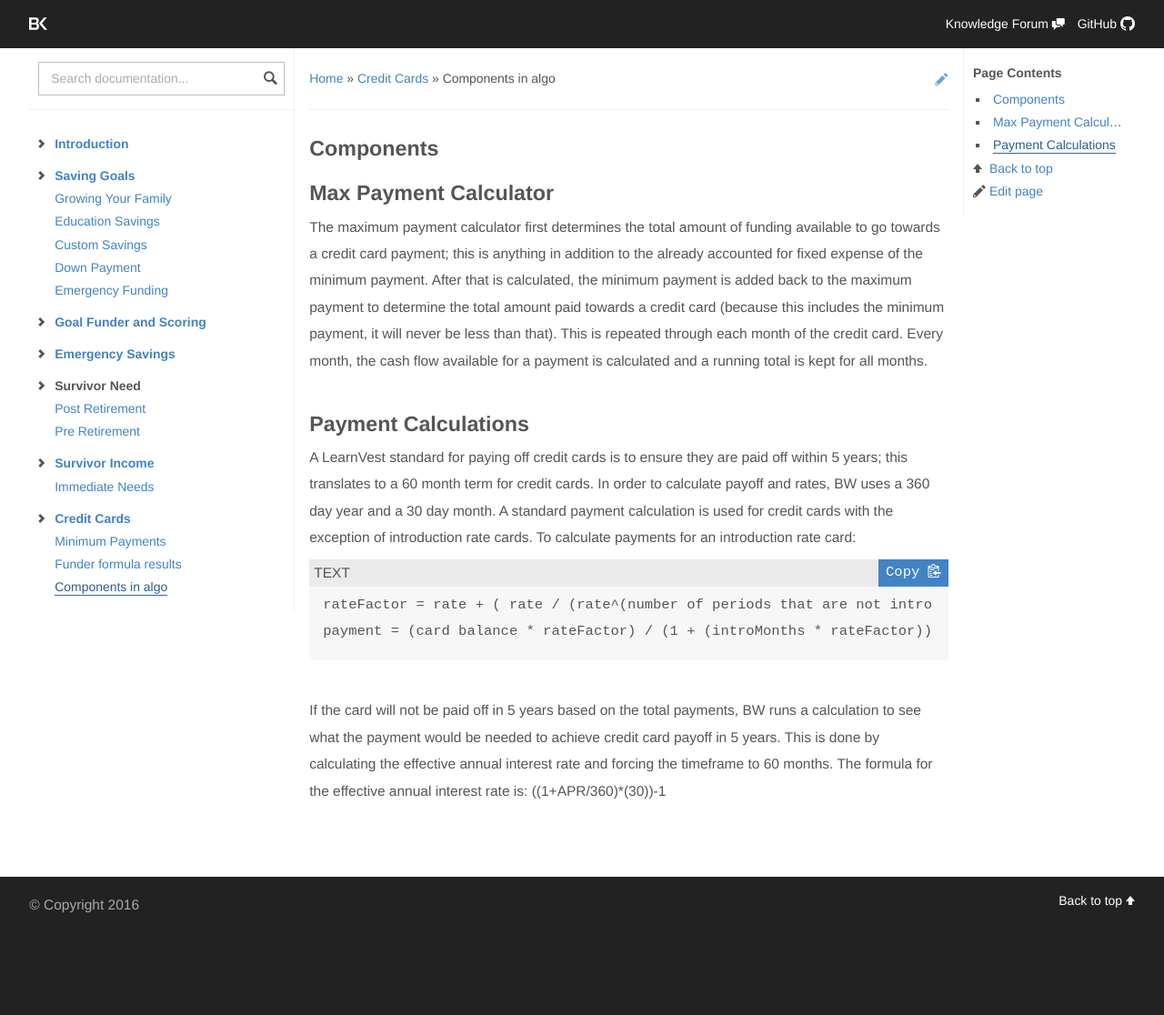
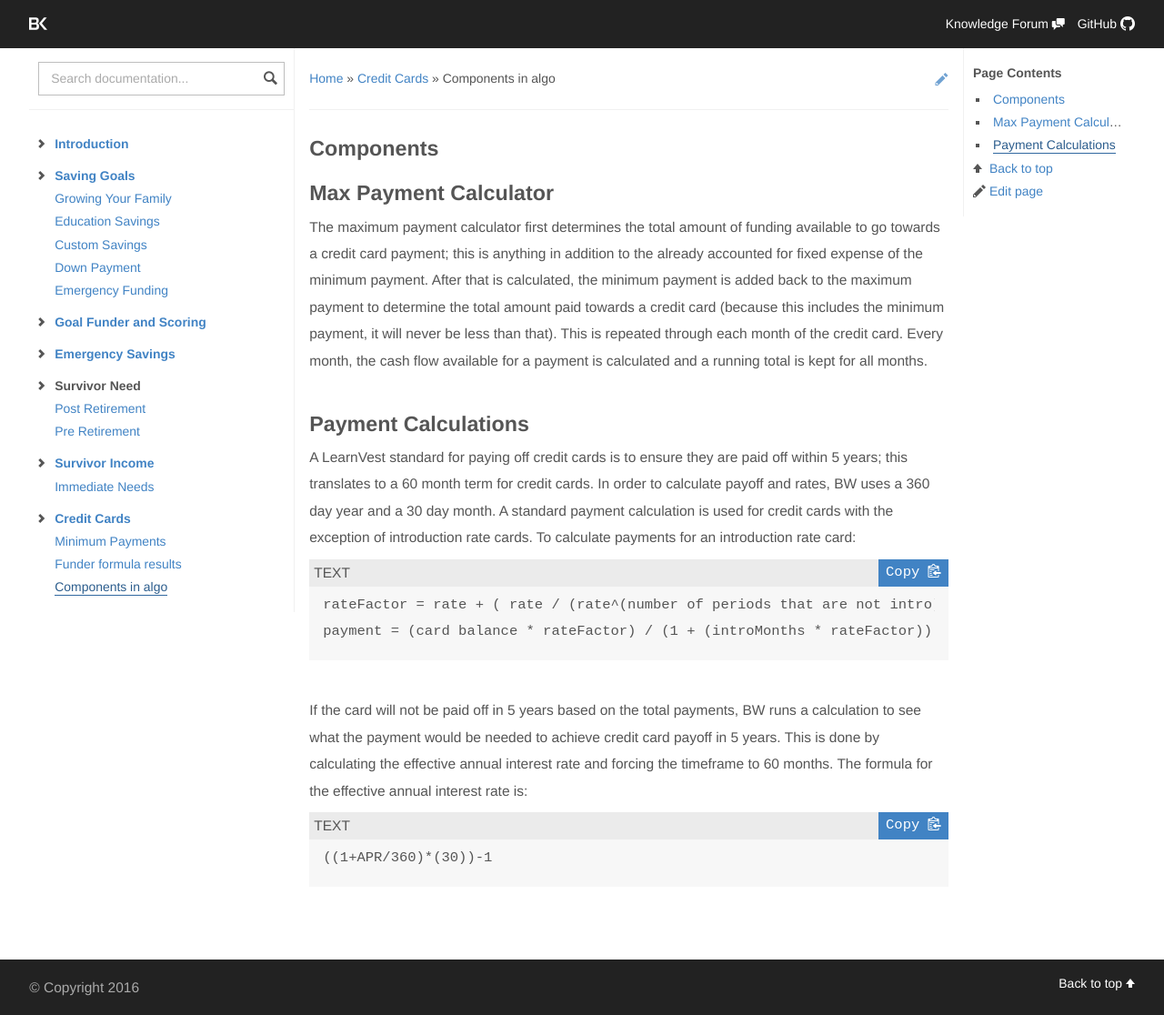
Before and after one commit to skoroth-kw/dockit, a Jekyll site: the page built from credit-cards/components-in-algo.md, in a window 1280 px wide. Shown: the whole page at 91% size. Built offline with Jekyll 4.4.1, drawn with Linux system fonts in a browser that asks for light colours; nearby versions of some CDN libraries; before the commit the page ends 1025 px from its top, so only the background shows below that.

Commit message:
Updated components-in-algo.md

```diff
--- a/credit-cards/components-in-algo.md
+++ b/credit-cards/components-in-algo.md
@@ -22,4 +22,10 @@ payment = (card balance * rateFactor) / (1 + (introMonths * rateFactor))
 {% endhighlight %}
 
 
-If the card will not be paid off in 5 years based on the total payments, BW runs a calculation to see what the payment would be needed to achieve credit card payoff in 5 years. This is done by calculating the effective annual interest rate and forcing the timeframe to 60 months. The formula for the effective annual interest rate is: ((1+APR/360)*(30))-1
+If the card will not be paid off in 5 years based on the total payments, BW runs a calculation to see what the payment would be needed to achieve credit card payoff in 5 years. This is done by calculating the effective annual interest rate and forcing the timeframe to 60 months. The formula for the effective annual interest rate is:
+
+{% highlight text %}
+
+((1+APR/360)*(30))-1
+
+{% endhighlight %}
```
